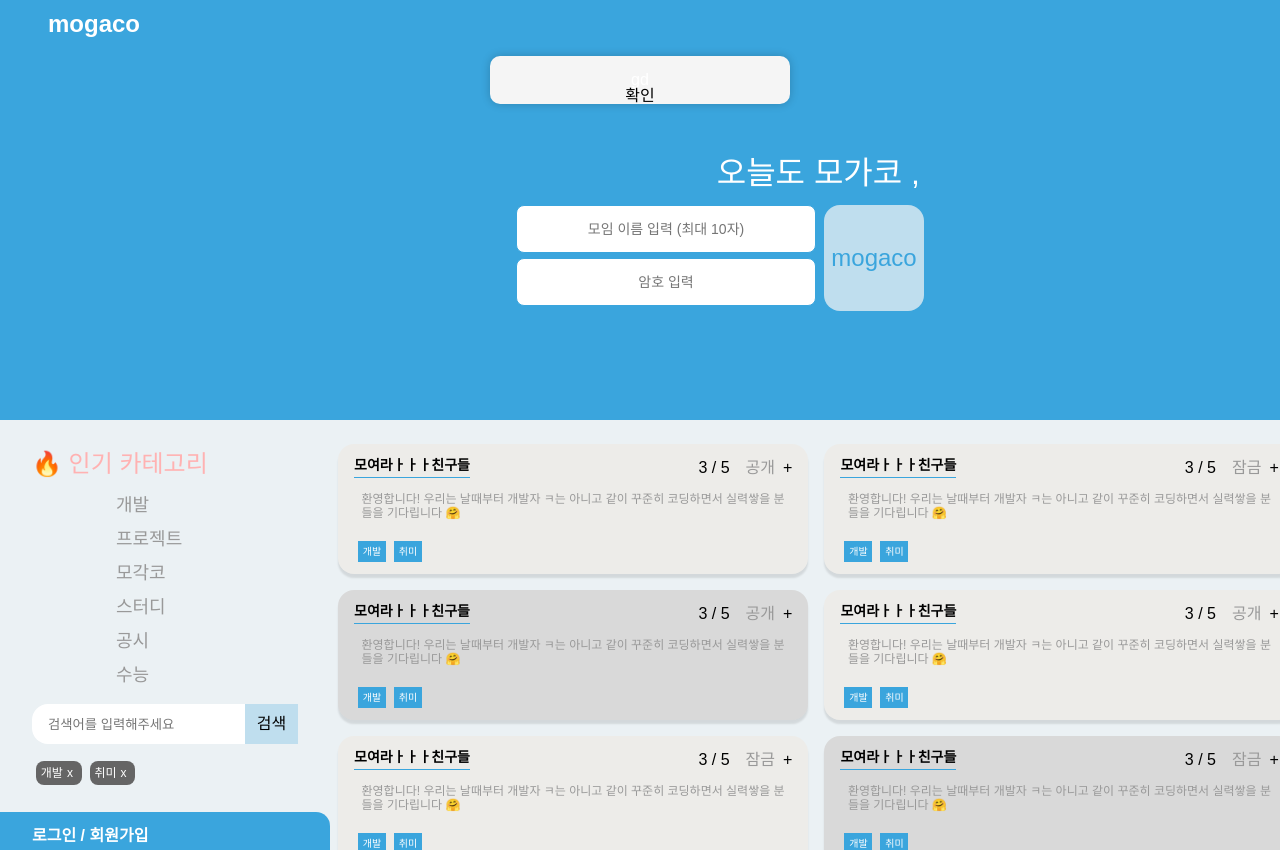
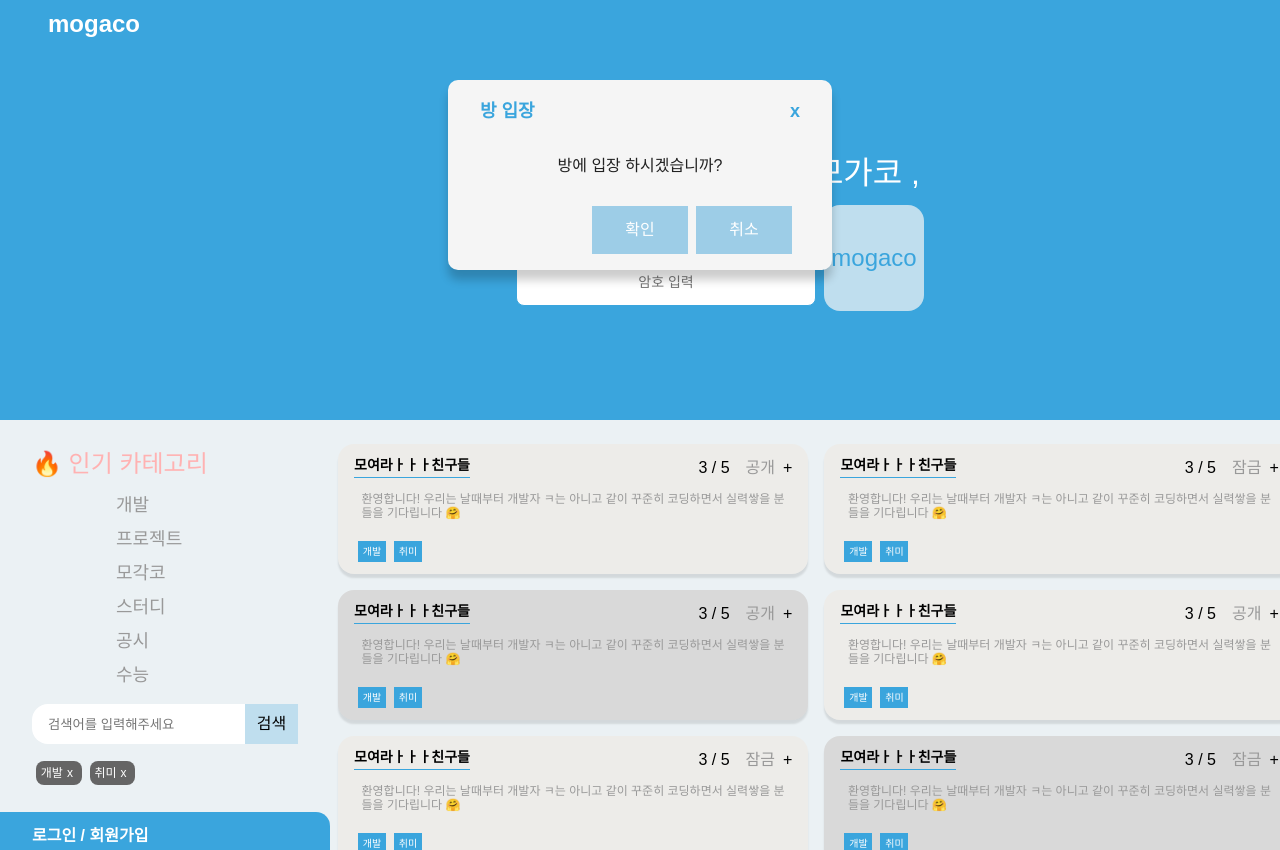
Before and after one commit to LoggingCo/mogaco.next.ts, a Next.js app: page /room-list in a window 1280 px wide. Shown: the top 850 px of the page. Built offline with nearby package versions, Linux system fonts and the light colour scheme; a web font is replaced by a local one.

Commit message:
style: common modal layout
공용 모달 레이아웃의 업데이트를 완료하였습니다

```diff
--- a/src/components/Common/Alert/Alert.tsx
+++ b/src/components/Common/Alert/Alert.tsx
@@ -1,4 +1,5 @@
 import React, { FC } from 'react';
+import { useSetRecoilState } from 'recoil';
 import * as Styled from './Style';
 
 export interface AlertProps {
@@ -12,8 +13,10 @@ export interface AlertProps {
 const Alert: FC<AlertProps> = ({ variant, title, children, onSucces, onCancle }: AlertProps) => {
   return (
     <Styled.Wrapper>
-      <Styled.Header>{title}</Styled.Header>
-      <div>{children}</div>
+      <Styled.Header>
+        {title} <span>x</span>
+      </Styled.Header>
+      <Styled.Content>{children}</Styled.Content>
       <Styled.Button>
         <button onClick={onSucces}>확인</button>
         {variant === 'confirm' && <button onClick={onCancle}>취소</button>}
--- a/src/components/Common/Alert/Style.tsx
+++ b/src/components/Common/Alert/Style.tsx
@@ -1,24 +1,57 @@
 import styled from 'styled-components';
+import { flexAlignCenter } from 'styles/common';
 import { fadein } from 'styles/keyframe';
 
 export const Wrapper = styled.div`
   position: fixed;
   top: 10%;
-  left: 50%;
-  transform: translate(-50%, -50%);
-  width: 300px;
+  left: 35%;
+  width: 30vw;
   padding: 0 32px;
   border-radius: 10px;
   background-color: #f5f5f5;
-  color: ${({ theme }) => theme.palette.fontSubColor};
+  color: ${({ theme }) => theme.palette.fontColor};
   text-align: center;
-  box-shadow: 0 0 10px 0 rgba(0, 0, 0, 0.2);
+  box-shadow: 0 10px 10px 0 rgba(0, 0, 0, 0.2);
   animation: ${fadein} 0.5s;
   z-index: 1000;
 `;
 
 export const Header = styled.div`
-  height: 16px;
+  height: 62px;
+  ${flexAlignCenter};
+  justify-content: space-between;
+  color: ${({ theme }) => theme.palette.primary[300]};
+  font-weight: ${({ theme }) => theme.fontWeight.bold};
+  font-size: ${({ theme }) => theme.fontSize.large};
+
+  & > span {
+    cursor: pointer;
+    :hover {
+      transform: scale(1.2);
+    }
+  }
 `;
-export const Content = styled.div``;
-export const Button = styled.div``;
+export const Content = styled.div`
+  width: 90%;
+  margin: 0 auto;
+  padding: 16px 0 32px 0;
+`;
+export const Button = styled.div`
+  padding-bottom: 16px;
+  display: flex;
+  justify-content: flex-end;
+
+  & button {
+    background-color: ${({ theme }) => theme.palette.primary[200]};
+    color: ${({ theme }) => theme.palette.fontSubColor};
+    width: 96px;
+    padding: 16px;
+    margin-right: 8px;
+
+    :hover {
+      background-color: ${({ theme }) => theme.palette.primary[300]};
+      color: ${({ theme }) => theme.palette.fontColor};
+    }
+  }
+`;
--- a/src/pages/room-list/index.tsx
+++ b/src/pages/room-list/index.tsx
@@ -12,7 +12,9 @@ function RoomListPage() {
 
   return (
     <>
-      <Alert>gd</Alert>
+      <Alert variant={'confirm'} title={'방 입장'}>
+        <div>방에 입장 하시겠습니까?</div>
+      </Alert>
       {isOpenEditModal && <Modal type={'내 정보 수정'} setCloseModal={setIsOpenEditModal} />}
       <Styled.Wrapper>
         <RoomListHeader />
```
